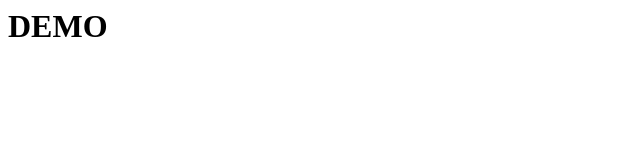
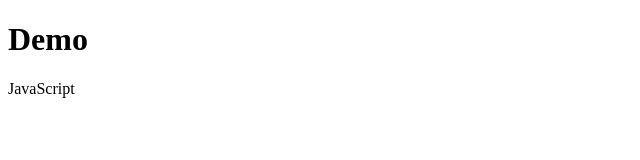
Before and after one commit to cloud-native-software/demo, a plain HTML site: page index.html in a window 1280 px wide. Shown: the whole page, without its empty margins (0-640 px from the left). Drawn offline with Linux system fonts and the light colour scheme.

Commit message:
add js to index.html

```diff
--- a/index.html
+++ b/index.html
@@ -1 +1,20 @@
-<h1>DEMO</h1>
+<!doctype html>
+<html lang="en">
+<head>
+    <meta charset="UTF-8">
+    <meta name="viewport"
+          content="width=device-width, user-scalable=no, initial-scale=1.0, maximum-scale=1.0, minimum-scale=1.0">
+    <meta http-equiv="X-UA-Compatible" content="ie=edge">
+    <title>Demo</title>
+</head>
+<body>
+
+<h1>Demo</h1>
+
+<p id="demo"></p>
+
+<script>
+    document.getElementById("demo").innerHTML = "JavaScript";
+</script>
+</body>
+</html>
```
